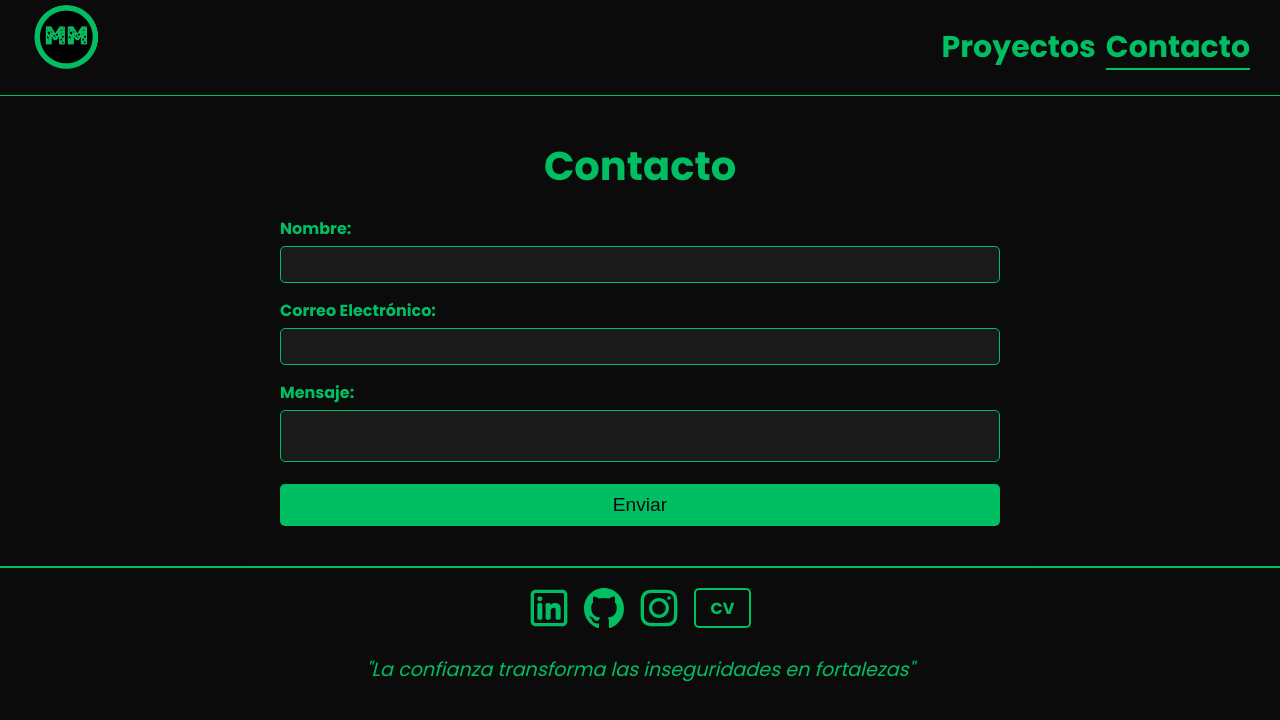
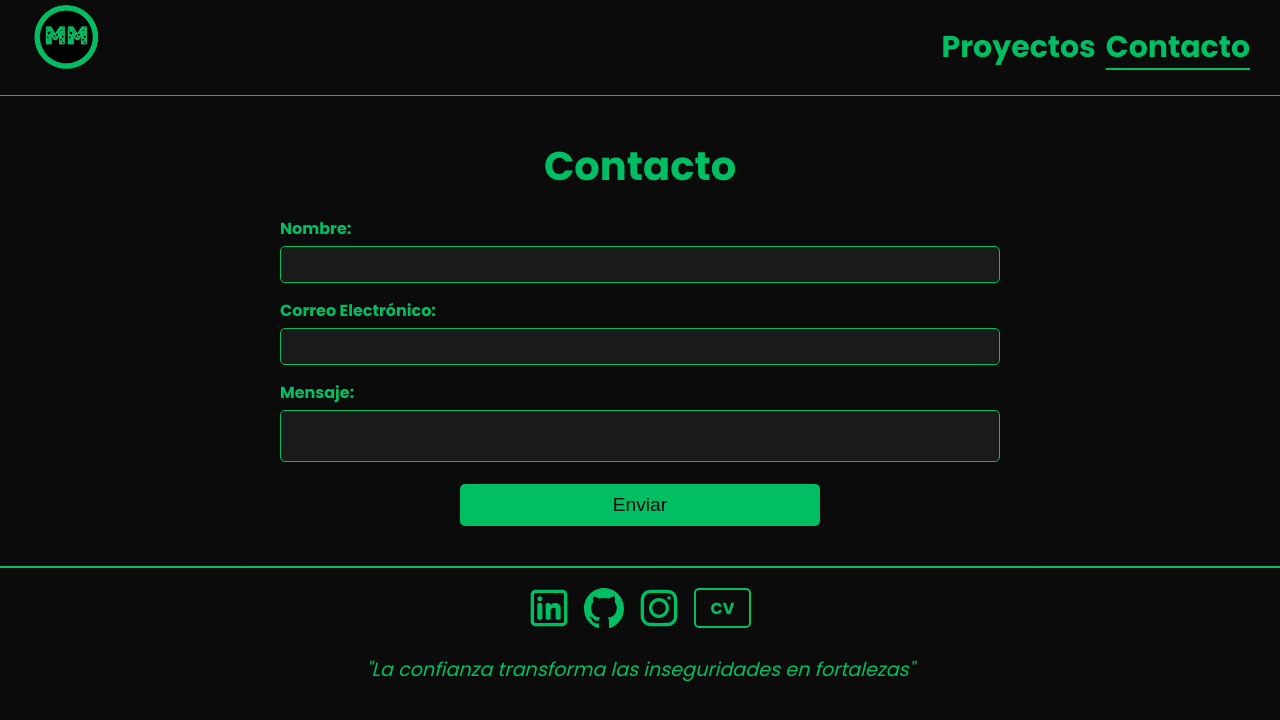
Before and after one commit to maxiluma18/My_Portfolio, a React (Vite) app: page /contact in a window 1280 px wide. Shown: the top 720 px of the page. Built offline with nearby package versions, Linux system fonts and the light colour scheme.

Commit message:
Change Button Form

```diff
--- a/src/components/Contact.css
+++ b/src/components/Contact.css
@@ -44,6 +44,8 @@
 }
 
 .contact-form button {
+    width: 50%;
+    margin: auto;
     padding: 10px;
     background-color: #00bf63;
     color: #0c0b0b;
@@ -51,12 +53,11 @@
     border-radius: 5px;
     cursor: pointer;
     font-size: 1.2rem;
-    transition: background-color 0.3s;
+    transition: width .6s;
 }
 
 .contact-form button:hover {
-    background-color: #0c0b0b;
-    color: #00bf63;
+    width: 100%;
 }
 
 .error-message {
```
